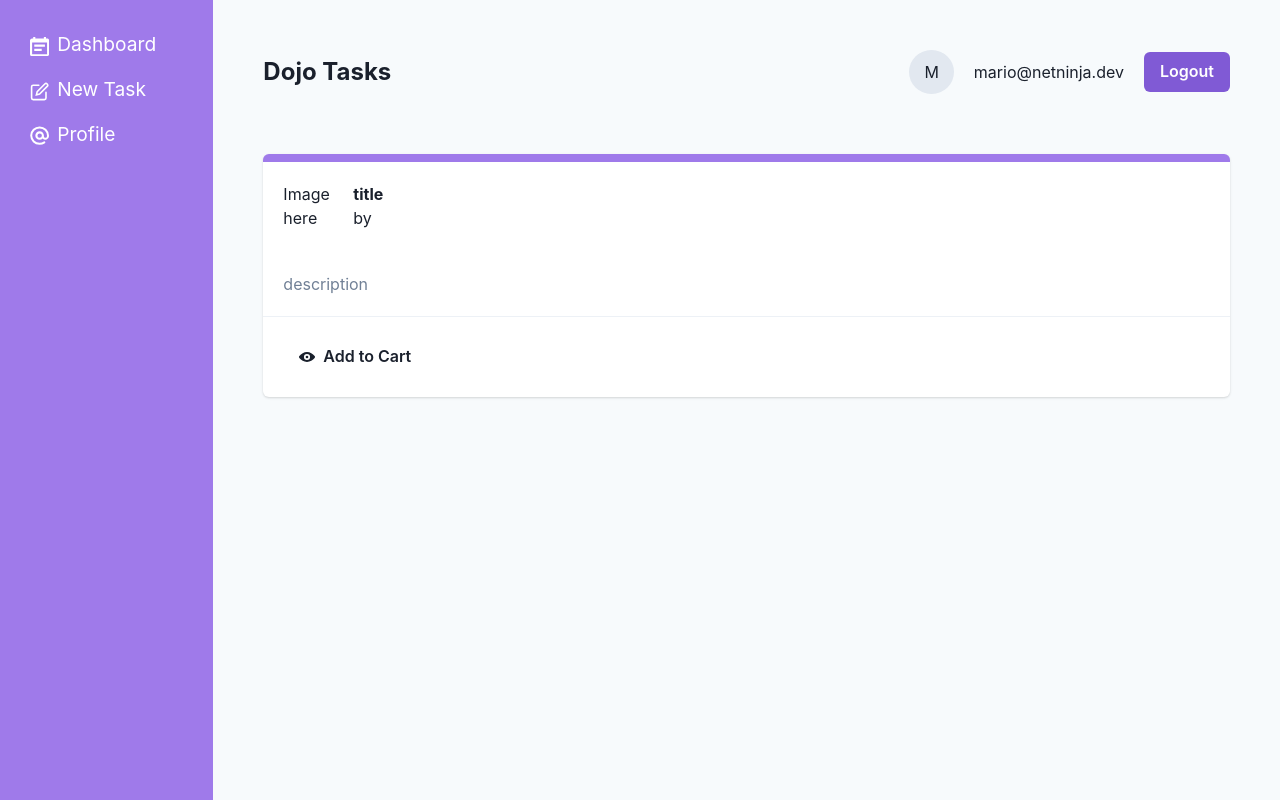
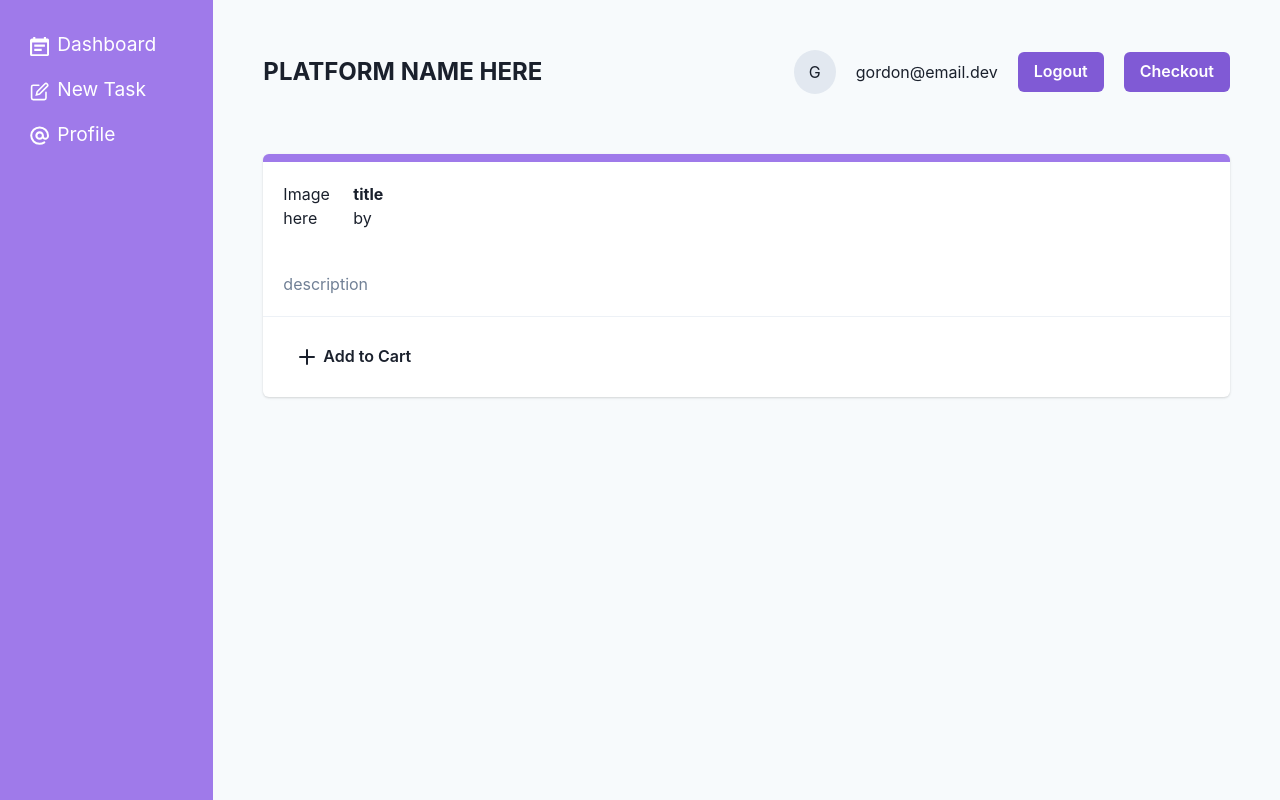
Before and after one commit to gpkarlsson/E_commerce_Placeholder, a React (Vite) app: page / in a window 1280 px wide. Built offline with nearby package versions, Linux system fonts and the light colour scheme.

Commit message:
working on touch ups, changed Add to Cart icon, etc

```diff
--- a/client/src/components/Navbar.jsx
+++ b/client/src/components/Navbar.jsx
@@ -3,13 +3,15 @@ import { Flex, Heading, Box, Text, Button, Spacer, HStack } from "@chakra-ui/rea
 export default function Navbar() {
   return (
     <Flex as="nav" p="10px" mb="40px" alignItems="center">
-      <Heading as="h1" fontSize="1.5em">Dojo Tasks</Heading>
+      <Heading as="h1" fontSize="1.5em">PLATFORM NAME HERE</Heading>
       <Spacer />
 
       <HStack spacing="20px">
-        <Box bg="gray.200" p="10px 15px" borderRadius="50%">M</Box>
-        <Text>mario@netninja.dev</Text>
+        <Box bg="gray.200" p="10px 15px" borderRadius="50%">G</Box>
+        <Text>gordon@email.dev</Text>
         <Button colorScheme="purple">Logout</Button>
+        <Button colorScheme="purple">Checkout</Button>
+
       </HStack>
     </Flex>
   )
--- a/client/src/pages/Dashboard.jsx
+++ b/client/src/pages/Dashboard.jsx
@@ -1,5 +1,5 @@
 import { Box, Card, CardBody, CardHeader, CardFooter, SimpleGrid, Text, Flex, Heading, HStack, Button, Divider } from "@chakra-ui/react";
-import {ViewIcon, EditIcon} from '@chakra-ui/icons'
+import {AddIcon} from '@chakra-ui/icons'
 // import { useLoaderData } from "react-router-dom";
 
 export default function Dashboard() {
@@ -26,7 +26,7 @@ export default function Dashboard() {
           <Divider borderColor="gray.200"/>
           <CardFooter>
             <HStack>
-              <Button variant="ghost" leftIcon={ <ViewIcon /> }>Add to Cart</Button>
+              <Button variant="ghost" leftIcon={ <AddIcon /> }>Add to Cart</Button>
               {/* <Button variant="ghost" leftIcon={ <EditIcon /> }>Comment</Button> */}
             </HStack>
           </CardFooter>
```
